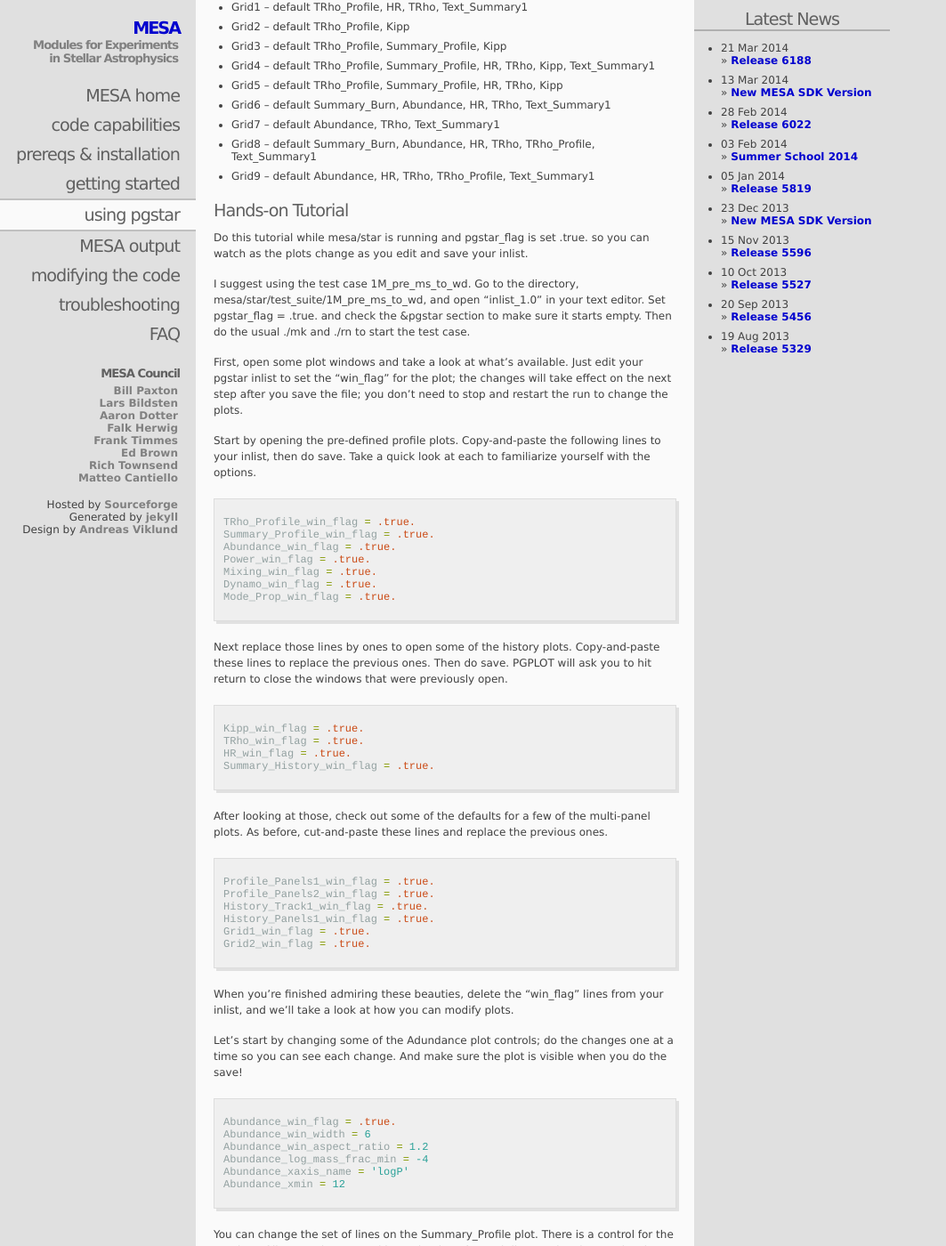
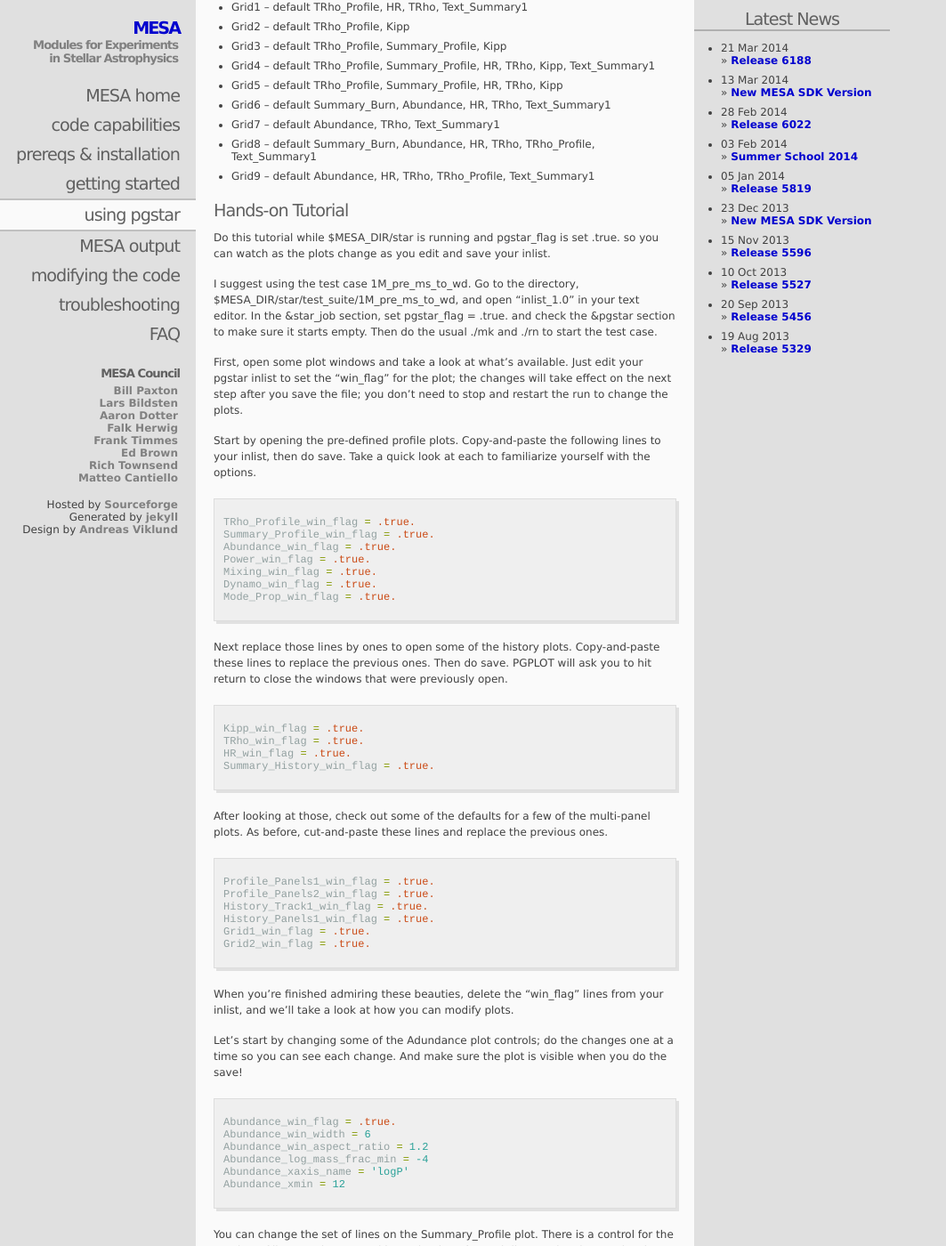
Before and after one commit to MESAHub/mesa-website, a Jekyll site: the page built from 04-pgstar.markdown, in a window 1280 px wide and 1400 px high, scrolled down 2465 px. Shown: the whole window at 89% size, without its empty margins (0-1063 px from the left). Built offline with Jekyll 4.4.1, drawn with Linux system fonts in a browser that asks for light colours; Markdown is read by kramdown in place of the engine named in the settings; some of the changed text lies outside the part shown.

Commit message:
Various improvements to the pgstar tutorial
Reported-by: Francis Timmes <fxt44@mac.com>

```diff
--- a/04-pgstar.markdown
+++ b/04-pgstar.markdown
@@ -14,10 +14,10 @@
 If you're using the MESA SDK, you should have everything you need to
 use PGSTAR.  Otherwise, you need to have installed PGPLOT, XWindows,
 and a few libraries that they need.  See the
-makefile\_header\_non\_mesasdk in mesa/utils for details.  You'll also
-find pgplot.tar.bz2 in mesa/utils in case you need to install PGPLOT
-(thanks to Tim Pearson of CalTech for creating PGPLOT and giving us
-permission to distribute it with MESA).
+makefile\_header\_non\_mesasdk in $MESA\_DIR/utils for details.
+You'll also find pgplot.tar.bz2 in $MESA\_DIR/utils in case you need
+to install PGPLOT (thanks to Tim Pearson of CalTech for creating
+PGPLOT and giving us permission to distribute it with MESA).
 
 ## Overview of PGSTAR
 
@@ -62,10 +62,10 @@
 You can have the code pause at each step by setting pause = .true.  It
 will pause every nth step if you set pause_interval = n.
 
-You can slow it down by setting pgstar_sleep to the minimum number of
+You can slow it down by setting pgstar\_sleep to the minimum number of
 seconds to allow between plot updates.
 
-It will update the windows every nth step if you set pgstar_cnt = n.
+It will update the windows every nth step if you set pgstar\_cnt = n.
 
 To save the plot as a png file, set the "file\_flag" for the window to
 .true.  You can specify a directory and prefix for the files, as well
@@ -152,15 +152,15 @@
 
 ## Hands-on Tutorial
 
-Do this tutorial while mesa/star is running and pgstar\_flag is set
-.true.  so you can watch as the plots change as you edit and save your
-inlist.
+Do this tutorial while $MESA\_DIR/star is running and pgstar\_flag is
+set .true.  so you can watch as the plots change as you edit and save
+your inlist.
 
-I suggest using the test case 1M\_pre\_ms\_to\_wd.
-Go to the directory, mesa/star/test\_suite/1M\_pre\_ms\_to\_wd, and open
-"inlist\_1.0" in your text editor.  Set pgstar\_flag = .true. and
-check the &pgstar section to make sure it starts empty.
-Then do the usual ./mk and ./rn to start the test case.
+I suggest using the test case 1M\_pre\_ms\_to\_wd.  Go to the
+directory, $MESA\_DIR/star/test\_suite/1M\_pre\_ms\_to\_wd, and open
+"inlist\_1.0" in your text editor.  In the &star\_job section, set
+pgstar\_flag = .true. and check the &pgstar section to make sure it
+starts empty.  Then do the usual ./mk and ./rn to start the test case.
 
 First, open some plot windows and take a look at what's available.
 Just edit your pgstar inlist to set the "win\_flag" for the plot;
@@ -496,7 +495,8 @@
 
 ## Output to files
 
-   Every plot has controls for file output similar to the following ones for the TRho_Profile:
+Every plot has controls for file output similar to the following ones
+for the TRho_Profile:
 
 {% highlight fortran %}
 
@@ -509,7 +509,13 @@
 
 {% endhighlight %}
 
- You can also change the foreground/background for file output.
+A directory with the name given by the value of
+TRho\_Profile\_file\_dir (in this case, the default value, which is
+"png") must exist in the work directory in order for the files to be
+stored.  Otherwise MESA will run, but fail to write the png
+files.  Make sure to create such a directory first!
+
+You can also change the foreground/background for file output.
 
 {% highlight fortran %}
 ! white_on_black flags -- true means white foreground color on black background
```
Also changed, not shown: other parts of 04-pgstar.markdown (+1 -2 lines).
